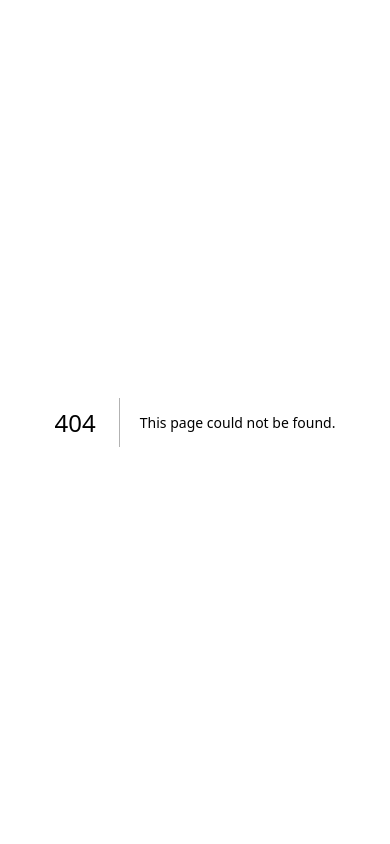
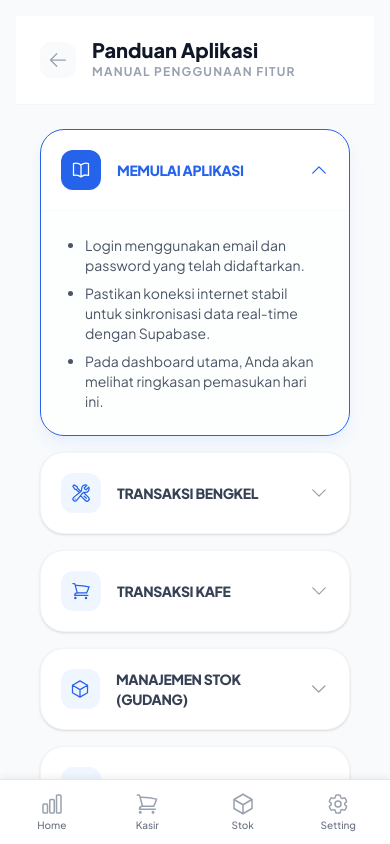
Before and after one commit to Eman21-ctr/bengkel-nugraha, a Next.js app: page /guides in a window 390 px wide. Before the commit this address had no page. Shown: the top 844 px of the page. Built offline with nearby package versions, Linux system fonts and the light colour scheme; no server answers.

Commit message:
feat: restructure mobile navigation and add user guide page

```diff
--- /dev/null
+++ b/src/app/(dashboard)/guides/page.tsx
@@ -0,0 +1,181 @@
+'use client'
+
+import { useState } from 'react'
+import {
+    ChevronDownIcon,
+    BookOpenIcon,
+    WrenchScrewdriverIcon,
+    ShoppingCartIcon,
+    CubeIcon,
+    UserGroupIcon,
+    DocumentChartBarIcon,
+    Cog6ToothIcon,
+    ArrowLeftIcon
+} from '@heroicons/react/24/outline'
+import Link from 'next/link'
+import clsx from 'clsx'
+
+const guides = [
+    {
+        id: 'intro',
+        title: 'Memulai Aplikasi',
+        icon: BookOpenIcon,
+        content: (
+            <ul className="list-disc ml-5 space-y-2 text-sm text-gray-600">
+                <li>Login menggunakan email dan password yang telah didaftarkan.</li>
+                <li>Pastikan koneksi internet stabil untuk sinkronisasi data real-time dengan Supabase.</li>
+                <li>Pada dashboard utama, Anda akan melihat ringkasan pemasukan hari ini.</li>
+            </ul>
+        )
+    },
+    {
+        id: 'bengkel',
+        title: 'Transaksi Bengkel',
+        icon: WrenchScrewdriverIcon,
+        content: (
+            <ul className="list-disc ml-5 space-y-2 text-sm text-gray-600">
+                <li>Buka menu <b>Kasir</b> dan pilih tab <b>Bengkel</b>.</li>
+                <li>Input <b>Nomor Polisi</b> kendaraan untuk melacak riwayat servis motor tersebut.</li>
+                <li>Pilih <b>Layanan Servis</b> (misal: Ganti Oli, Servis Rutin) dan <b>Sparepart</b> yang digunakan.</li>
+                <li>Klik <b>Bayar</b>, pilih metode pembayaran, dan simpan transaksi. Anda bisa mencetak struk jika diperlukan.</li>
+            </ul>
+        )
+    },
+    {
+        id: 'kafe',
+        title: 'Transaksi Kafe',
+        icon: ShoppingCartIcon,
+        content: (
+            <ul className="list-disc ml-5 space-y-2 text-sm text-gray-600">
+                <li>Buka menu <b>Kasir</b> dan pilih tab <b>Kafe</b>.</li>
+                <li>Pilih item menu (Makanan/Minuman) yang dipesan pelanggan.</li>
+                <li>Anda bisa menambah jumlah (QTY) untuk setiap item.</li>
+                <li>Selesaikan transaksi dengan menekan tombol <b>Bayar</b> di bagian bawah.</li>
+            </ul>
+        )
+    },
+    {
+        id: 'inventory',
+        title: 'Manajemen Stok (Gudang)',
+        icon: CubeIcon,
+        content: (
+            <ul className="list-disc ml-5 space-y-2 text-sm text-gray-600">
+                <li>Menu <b>Gudang/Stok</b> digunakan untuk mengelola data barang.</li>
+                <li>Setiap barang memiliki <b>Stok Minimal</b>. Jika stok di bawah angka ini, akan muncul notifikasi "Stok Menipis" di dashboard.</li>
+                <li>Gunakan fitur <b>Edit</b> untuk menambah stok barang yang baru masuk (restock).</li>
+                <li>Anda bisa mencari barang berdasarkan nama atau kategori.</li>
+            </ul>
+        )
+    },
+    {
+        id: 'members',
+        title: 'Manajemen Member',
+        icon: UserGroupIcon,
+        content: (
+            <ul className="list-disc ml-5 space-y-2 text-sm text-gray-600">
+                <li>Daftarkan pelanggan setia sebagai <b>Member</b>.</li>
+                <li>Member memudahkan pencarian nama saat transaksi sehingga riwayat belanja mereka terekam dengan baik.</li>
+                <li>Cukup input Nama dan Nomor Telepon pelanggan di menu Member.</li>
+            </ul>
+        )
+    },
+    {
+        id: 'reports',
+        title: 'Laporan Keuangan',
+        icon: DocumentChartBarIcon,
+        content: (
+            <ul className="list-disc ml-5 space-y-2 text-sm text-gray-600">
+                <li>Buka menu <b>Laporan</b> untuk melihat analisis bisnis Anda.</li>
+                <li>Laporan terbagi menjadi <b>Pemasukan Total</b>, <b>Bengkel</b>, dan <b>Kafe</b>.</li>
+                <li>Anda bisa memfilter laporan berdasarkan jangka waktu (Hari Ini, Minggu Ini, Bulan Ini).</li>
+                <li>Lihat rincian penjualan per item untuk mengetahui menu atau layanan mana yang paling banyak diminati.</li>
+            </ul>
+        )
+    },
+    {
+        id: 'settings',
+        title: 'Pengaturan & Profil',
+        icon: Cog6ToothIcon,
+        content: (
+            <ul className="list-disc ml-5 space-y-2 text-sm text-gray-600">
+                <li>Buka menu <b>Setting</b> untuk mengubah nama toko, alamat, dan nomor telepon yang akan muncul di struk.</li>
+                <li>Anda juga bisa mengelola daftar <b>Layanan Servis</b> (menambah jasa baru atau mengubah harga jasa).</li>
+                <li>Tombol <b>Logout</b> tersedia di bagian atas dashboard untuk keluar dari akun.</li>
+            </ul>
+        )
+    }
+]
+
+export default function GuidePage() {
+    const [openId, setOpenId] = useState<string | null>('intro')
+
+    const toggle = (id: string) => {
+        setOpenId(openId === id ? null : id)
+    }
+
+    return (
+        <div className="min-h-screen bg-slate-50 pb-24">
+            <div className="bg-white border-b border-gray-100 p-6 flex items-center gap-4 sticky top-0 z-20">
+                <Link href="/" className="bg-gray-50 p-2 rounded-xl text-gray-400 hover:text-primary transition-colors">
+                    <ArrowLeftIcon className="w-5 h-5" />
+                </Link>
+                <div>
+                    <h1 className="text-xl font-black text-gray-900 leading-none">Panduan Aplikasi</h1>
+                    <p className="text-xs text-gray-400 font-bold uppercase tracking-widest mt-1">Manual Penggunaan Fitur</p>
+                </div>
+            </div>
+
+            <div className="p-6 space-y-4 max-w-2xl mx-auto">
+                {guides.map((guide) => {
+                    const isOpen = openId === guide.id
+                    return (
+                        <div
+                            key={guide.id}
+                            className={clsx(
+                                "bg-white rounded-[24px] border transition-all duration-300 overflow-hidden",
+                                isOpen ? "border-primary shadow-lg shadow-blue-100/50" : "border-gray-100 shadow-sm"
+                            )}
+                        >
+                            <button
+                                onClick={() => toggle(guide.id)}
+                                className="w-full flex items-center justify-between p-5 text-left"
+                            >
+                                <div className="flex items-center gap-4">
+                                    <div className={clsx(
+                                        "w-10 h-10 rounded-xl flex items-center justify-center transition-colors",
+                                        isOpen ? "bg-primary text-white" : "bg-blue-50 text-primary"
+                                    )}>
+                                        <guide.icon className="w-5 h-5" />
+                                    </div>
+                                    <span className={clsx(
+                                        "font-extrabold uppercase tracking-tight text-sm",
+                                        isOpen ? "text-primary" : "text-gray-700"
+                                    )}>{guide.title}</span>
+                                </div>
+                                <ChevronDownIcon className={clsx(
+                                    "w-5 h-5 text-gray-400 transition-transform duration-300",
+                                    isOpen && "rotate-180 text-primary"
+                                )} />
+                            </button>
+
+                            <div className={clsx(
+                                "transition-all duration-300 ease-in-out",
+                                isOpen ? "max-h-[500px] opacity-100 border-t border-gray-50 bg-slate-50/30" : "max-h-0 opacity-0 pointer-events-none"
+                            )}>
+                                <div className="p-6">
+                                    {guide.content}
+                                </div>
+                            </div>
+                        </div>
+                    )
+                })}
+            </div>
+
+            {/* Footer Info */}
+            <div className="px-6 text-center text-gray-400 mt-8 mb-4">
+                <p className="text-[10px] font-black uppercase tracking-widest">Nugraha Bengkel & Kafe v1.0</p>
+                <p className="text-[9px] font-medium mt-1">Sistem Manajemen Bisnis Terintegrasi</p>
+            </div>
+        </div>
+    )
+}
--- a/src/app/(dashboard)/page.tsx
+++ b/src/app/(dashboard)/page.tsx
@@ -8,7 +8,9 @@ import {
   CubeIcon,
   WrenchScrewdriverIcon,
   UserGroupIcon,
-  ClockIcon
+  ClockIcon,
+  DocumentChartBarIcon,
+  BookOpenIcon
 } from '@heroicons/react/24/outline'
 import { getDashboardStats } from './actions'
 import Link from 'next/link'
@@ -45,6 +47,13 @@ export default async function Dashboard() {
 
   const greeting = getGreeting()
 
+  const dashboardActions = [
+    { name: 'Servis', href: '/services', icon: WrenchScrewdriverIcon, color: 'bg-green-500' },
+    { name: 'Member', href: '/members', icon: UserGroupIcon, color: 'bg-purple-500' },
+    { name: 'Laporan', href: '/reports', icon: DocumentChartBarIcon, color: 'bg-blue-600' },
+    { name: 'Panduan', href: '/guides', icon: BookOpenIcon, color: 'bg-orange-500' },
+  ]
+
   const quickActions = [
     { name: 'Kasir', href: '/transactions', icon: ShoppingCartIcon, color: 'bg-blue-500' },
     { name: 'Gudang', href: '/inventory', icon: CubeIcon, color: 'bg-orange-500' },
@@ -78,16 +87,11 @@ export default async function Dashboard() {
             </form>
           </div>
           <div className="flex justify-between items-end">
-            <div className="space-y-0.5">
-              <p className="text-blue-100 text-xs font-medium uppercase tracking-widest leading-none">Selamat {greeting},</p>
-              <h1 className="text-3xl font-black text-white tracking-tight leading-none capitalize">
-                {user.email?.split('@')[0] || 'Nugraha'}
+            <div className="space-y-1">
+              <p className="text-blue-100 text-xs font-bold tracking-wide leading-none">Selamat {greeting},</p>
+              <h1 className="text-3xl font-black text-white tracking-tight leading-none">
+                <span className="capitalize">{user.email?.split('@')[0] || 'Nugraha'}</span>
               </h1>
-            </div>
-            <div className="w-12 h-12 rounded-full border-2 border-white/30 overflow-hidden shadow-lg p-0.5">
-              <div className="w-full h-full bg-blue-400 rounded-full flex items-center justify-center">
-                <span className="text-white font-black text-sm">{user.email?.charAt(0).toUpperCase()}</span>
-              </div>
             </div>
           </div>
           <div className="flex flex-col gap-1">
@@ -243,7 +247,24 @@ export default async function Dashboard() {
         {/* Premium Quick Actions */}
         <div className="space-y-4">
           <h3 className="hidden md:block text-xs font-bold text-gray-400 uppercase tracking-[0.2em] px-1 italic">Menu Transaksi Cepat</h3>
-          <div className="grid grid-cols-2 md:grid-cols-4 gap-4">
+          {/* Mobile Actions */}
+          <div className="md:hidden grid grid-cols-2 gap-4">
+            {dashboardActions.map((action) => (
+              <Link
+                key={action.name}
+                href={action.href}
+                className="group relative flex flex-col items-center justify-center gap-3 p-6 bg-white border border-gray-100 rounded-[28px] shadow-sm hover:shadow-xl hover:translate-y-[-4px] transition-all overflow-hidden active:scale-95"
+              >
+                <div className={clsx("absolute inset-0 opacity-0 group-hover:opacity-5 transition-opacity bg-current", action.color.replace('bg-', 'text-'))} />
+                <div className={clsx("w-16 h-16 rounded-[22px] flex items-center justify-center shadow-lg text-white transition-transform group-hover:scale-110", action.color)}>
+                  <action.icon className="w-8 h-8" />
+                </div>
+                <span className="text-xs font-black text-gray-700 uppercase tracking-widest">{action.name}</span>
+              </Link>
+            ))}
+          </div>
+          {/* Desktop Actions */}
+          <div className="hidden md:grid grid-cols-4 gap-4">
             {quickActions.map((action) => (
               <Link
                 key={action.name}
@@ -251,10 +272,10 @@ export default async function Dashboard() {
                 className="group relative flex flex-col items-center justify-center gap-3 p-6 bg-white border border-gray-100 rounded-[28px] shadow-sm hover:shadow-xl hover:translate-y-[-4px] transition-all overflow-hidden active:scale-95"
               >
                 <div className={clsx("absolute inset-0 opacity-0 group-hover:opacity-5 transition-opacity bg-current", action.color.replace('bg-', 'text-'))} />
-                <div className={clsx("w-16 h-16 md:w-14 md:h-14 rounded-[22px] flex items-center justify-center shadow-lg text-white transition-transform group-hover:scale-110", action.color)}>
-                  <action.icon className="w-8 h-8 md:w-7 md:h-7" />
+                <div className={clsx("w-14 h-14 rounded-[22px] flex items-center justify-center shadow-lg text-white transition-transform group-hover:scale-110", action.color)}>
+                  <action.icon className="w-7 h-7" />
                 </div>
-                <span className="text-xs md:text-[10px] font-black text-gray-700 uppercase tracking-widest">{action.name}</span>
+                <span className="text-[10px] font-black text-gray-700 uppercase tracking-widest">{action.name}</span>
               </Link>
             ))}
           </div>
--- a/src/components/BottomNav.tsx
+++ b/src/components/BottomNav.tsx
@@ -14,11 +14,9 @@ import clsx from 'clsx'
 
 const navigation = [
     { name: 'Home', href: '/', icon: ChartBarIcon },
-    { name: 'Transaksi', href: '/transactions', icon: ShoppingCartIcon },
+    { name: 'Kasir', href: '/transactions', icon: ShoppingCartIcon },
     { name: 'Stok', href: '/inventory', icon: CubeIcon },
-    { name: 'Member', href: '/members', icon: UserGroupIcon },
-    { name: 'Laporan', href: '/reports', icon: DocumentChartBarIcon },
-    { name: 'Setting', href: '/settings', icon: Cog6ToothIcon }, // Services and Settings merged in logic or accessible via settings
+    { name: 'Setting', href: '/settings', icon: Cog6ToothIcon },
 ]
 
 export default function BottomNav() {
```
